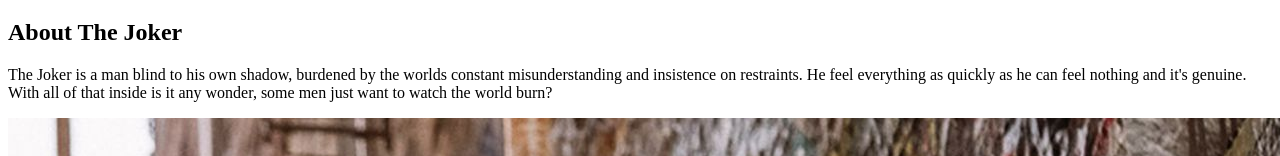
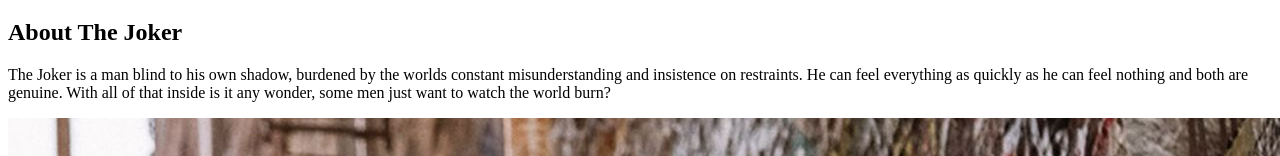
Before and after one commit to uberfemsch/Anti-heroCartoon, a plain HTML site: page index.html in a window 1280 px wide. Shown: the part 350-506 px from the top of the page. Drawn offline with Linux system fonts and the light colour scheme.

Commit message:
Spelling error fixed

```diff
--- a/index.html
+++ b/index.html
@@ -15,7 +15,7 @@
 	<!-- main element -->
 	<main>
 		<h2>About The Joker</h2>
-		<p>The Joker is a man blind to his own shadow, burdened by the worlds constant misunderstanding and insistence on restraints. He feel everything as quickly as he can feel nothing and it's genuine. With all of that inside is it any wonder, some men just want to watch the world burn?</p>
+		<p>The Joker is a man blind to his own shadow, burdened by the worlds constant misunderstanding and insistence on restraints. He can feel everything as quickly as he can feel nothing and both are genuine. With all of that inside is it any wonder, some men just want to watch the world burn?</p>
 		<img src="img/joker2.jpg">
 		<p>Joker Being Happy</p>
 
```
